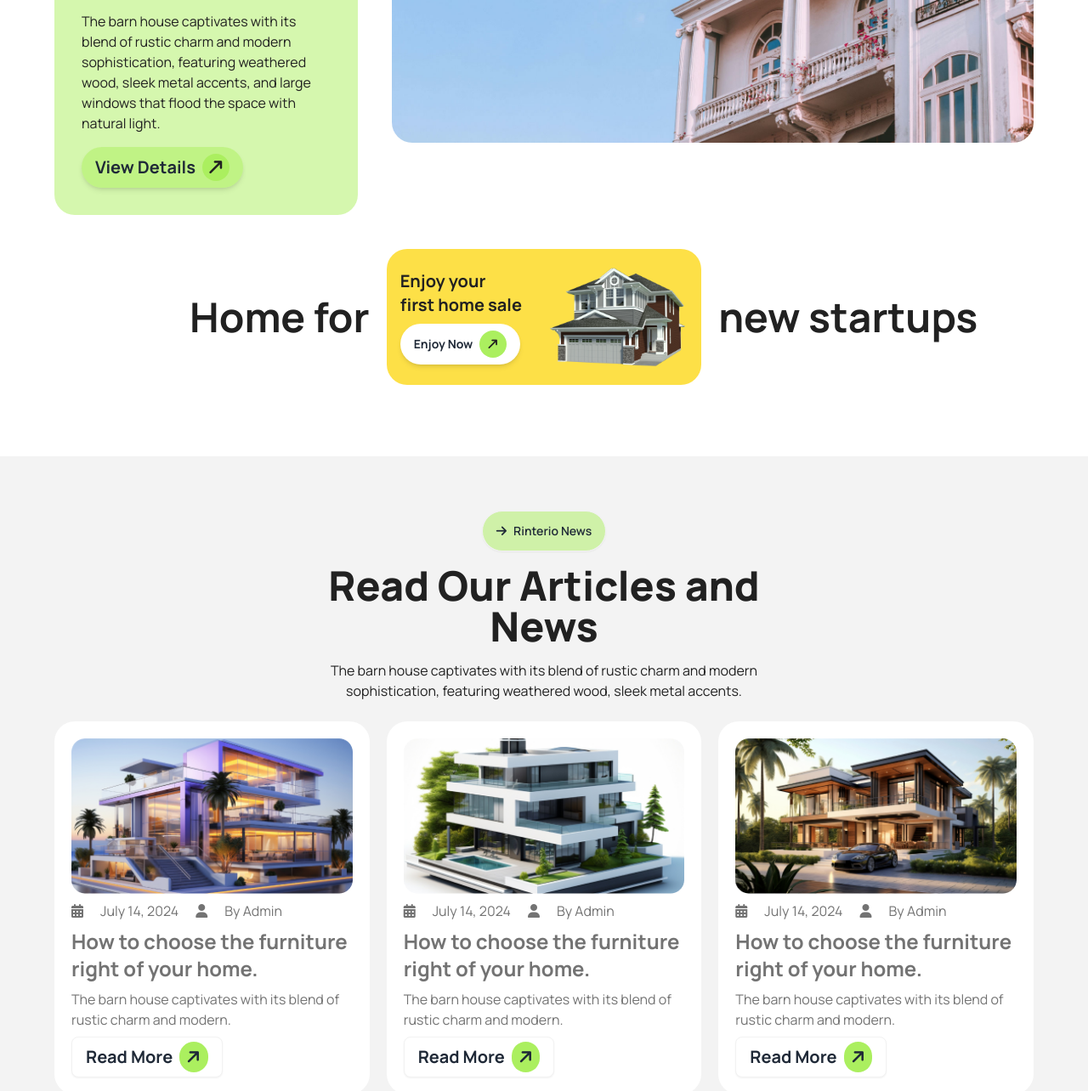
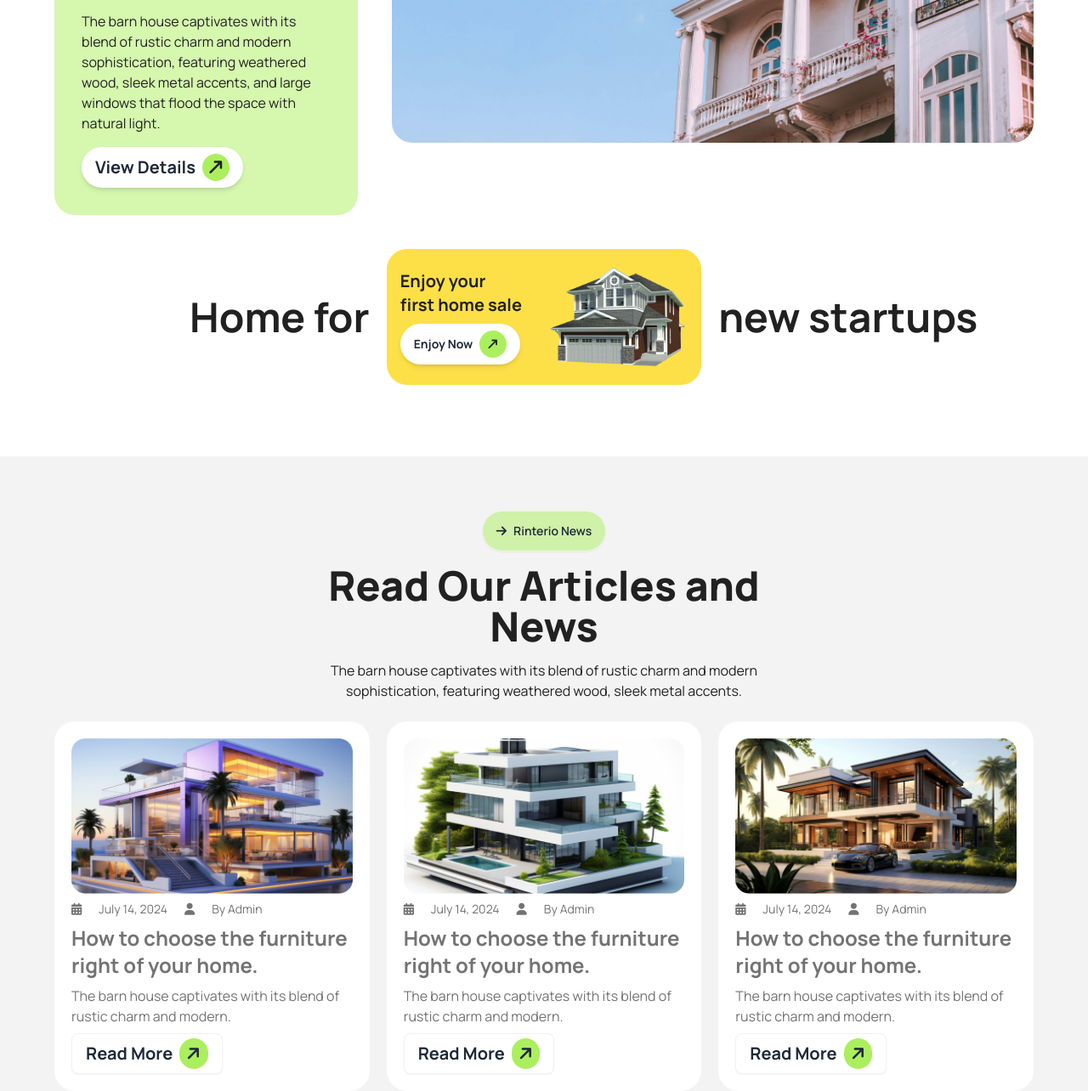
Before and after one commit to pxgacademy/Third_Assignment__21-8-2024, a plain HTML site: page index.html in a window 1280 px wide. Shown: the part 3583-4867 px from the top of the page at 85% size. Drawn offline with nearby package versions, Linux system fonts and the light colour scheme.

Commit message:
Problem solved

```diff
--- a/index.html
+++ b/index.html
@@ -421,7 +421,7 @@
         </div>
 
         <div
-          class="md:grid md:grid-cols-3 md:gap-10 mt-24 space-y-5 md:space-y-0"
+          class="md:grid md:grid-cols-3 md:gap-10 mt-6 md:mt-24 space-y-5 md:space-y-0"
         >
           <!-- card -->
           <div
@@ -438,7 +438,7 @@
               light.
             </p>
             <button
-              class="btn bg-secondaryColor rounded-full font-bold text-xl mb-6 md:mb-16 border-none shadow-md"
+              class="btn bg-white rounded-full font-bold text-xl mb-6 md:mb-16 border-none shadow-md"
             >
               View Details
               <div
@@ -534,7 +534,9 @@
             class="space-y-2 w-full md:w-2/3 lg:w-auto mx-auto bg-white p-5 rounded-3xl"
           >
             <img class="w-full" src="./images/article1.png" alt="" />
-            <div class="flex items-center gap-5 text-secondaryTextColor">
+            <div
+              class="flex items-center gap-5 text-secondaryTextColor text-sm"
+            >
               <i class="fa-solid fa-calendar-days"></i>
               <p>July 14, 2024</p>
               <i class="fa-solid fa-user"></i>
@@ -564,7 +566,9 @@
             class="space-y-2 w-full md:w-2/3 lg:w-auto mx-auto bg-white p-5 rounded-3xl"
           >
             <img class="w-full" src="./images/article2.png" alt="" />
-            <div class="flex items-center gap-5 text-secondaryTextColor">
+            <div
+              class="flex items-center gap-5 text-secondaryTextColor text-sm"
+            >
               <i class="fa-solid fa-calendar-days"></i>
               <p>July 14, 2024</p>
               <i class="fa-solid fa-user"></i>
@@ -594,7 +598,9 @@
             class="space-y-2 w-full md:w-2/3 lg:w-auto mx-auto bg-white p-5 rounded-3xl"
           >
             <img class="w-full" src="./images/article3.png" alt="" />
-            <div class="flex items-center gap-5 text-secondaryTextColor">
+            <div
+              class="flex items-center gap-5 text-secondaryTextColor text-sm"
+            >
               <i class="fa-solid fa-calendar-days"></i>
               <p>July 14, 2024</p>
               <i class="fa-solid fa-user"></i>
```
